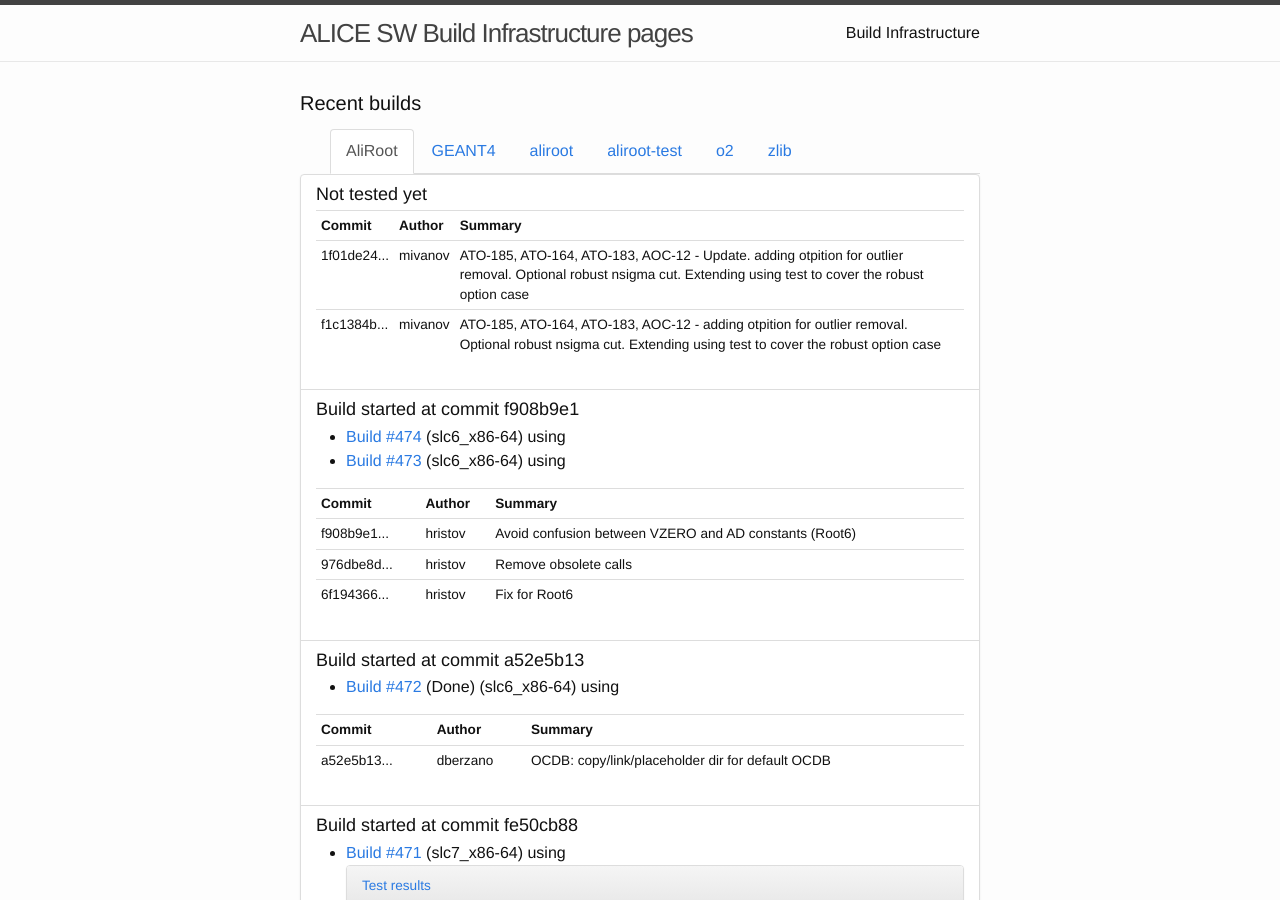
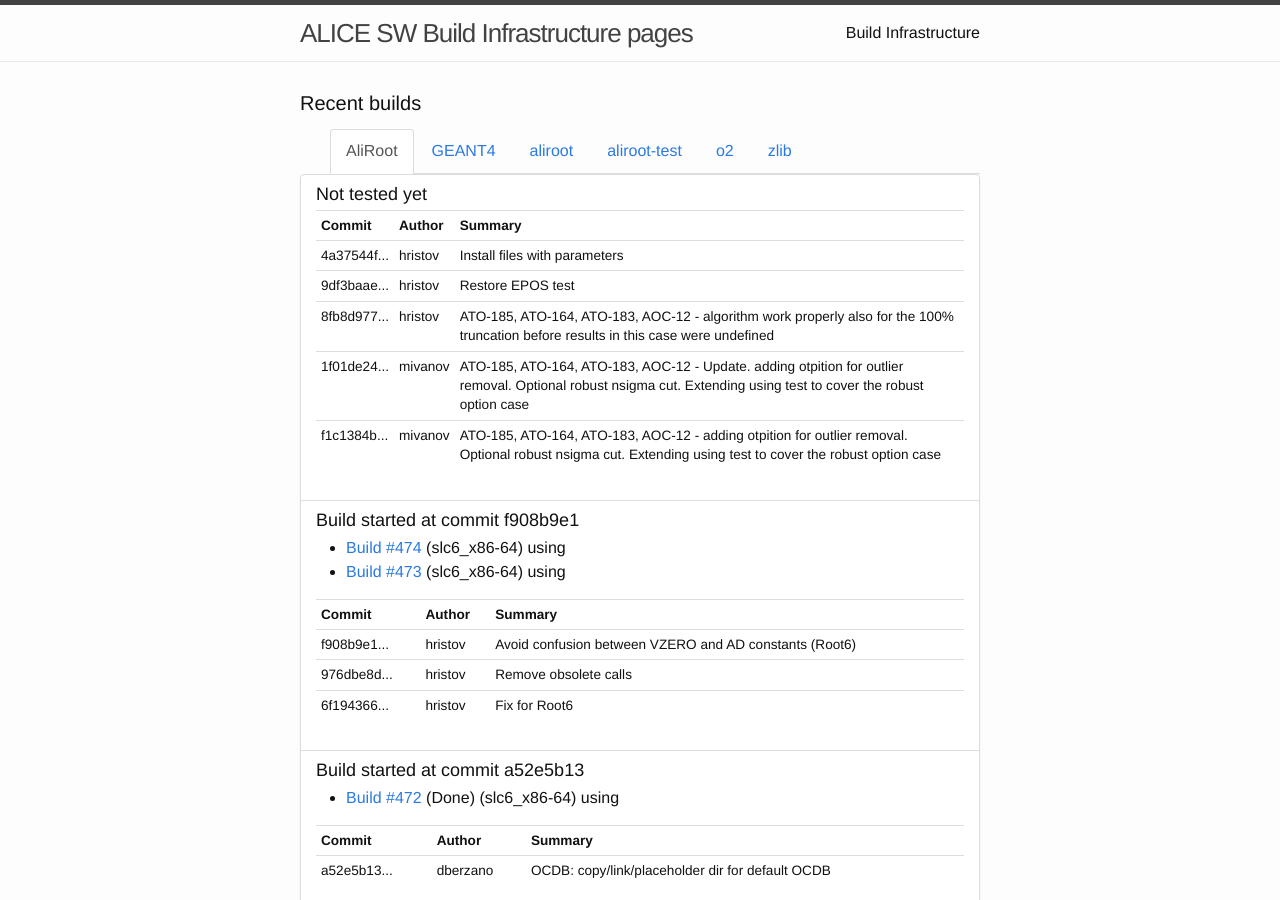
Before and after one commit to alisw/alisw.github.io, a Jekyll site: the page built from index.html, in a window 1280 px wide and 900 px high. Built offline with Jekyll 4.4.1, drawn with Linux system fonts in a browser that asks for light colours; nearby versions of some CDN libraries; some of the changed text lies outside the part shown.

Commit message:
Updated results.

```diff
--- a/_data/commits-aliroot-master.yaml
+++ b/_data/commits-aliroot-master.yaml
@@ -1,3 +1,18 @@
+-
+ commit: "4a37544f7a310e23aeeae5fe4b5be82702065672"
+ message: >-
+    Install files with parameters
+ author: !!str hristov
+-
+ commit: "9df3baae3682e27e9b2ab47798f4e4a4c07763f8"
+ message: >-
+    Restore EPOS test
+ author: !!str hristov
+-
+ commit: "8fb8d977958f1e6fb5125d7423df1a2a16b9342e"
+ message: >-
+    ATO-185, ATO-164, ATO-183, AOC-12 - algorithm work properly also for the 100% truncation before results in this case were undefined
+ author: !!str hristov
 -
  commit: "1f01de24ecd23cc022f382e7a0b370e1fc6d157b"
  message: >-
@@ -113,8 +128,3 @@
  message: >-
      ATO-185, ATO-164, ATO-183, AOC-12 - check of the input histograms granulartity
  author: !!str mivanov
--
- commit: "4f825e0687c0df8c5854deea0ef53d829b750178"
- message: >-
-    Add missing dependency on libCore
- author: !!str eulisse
```
